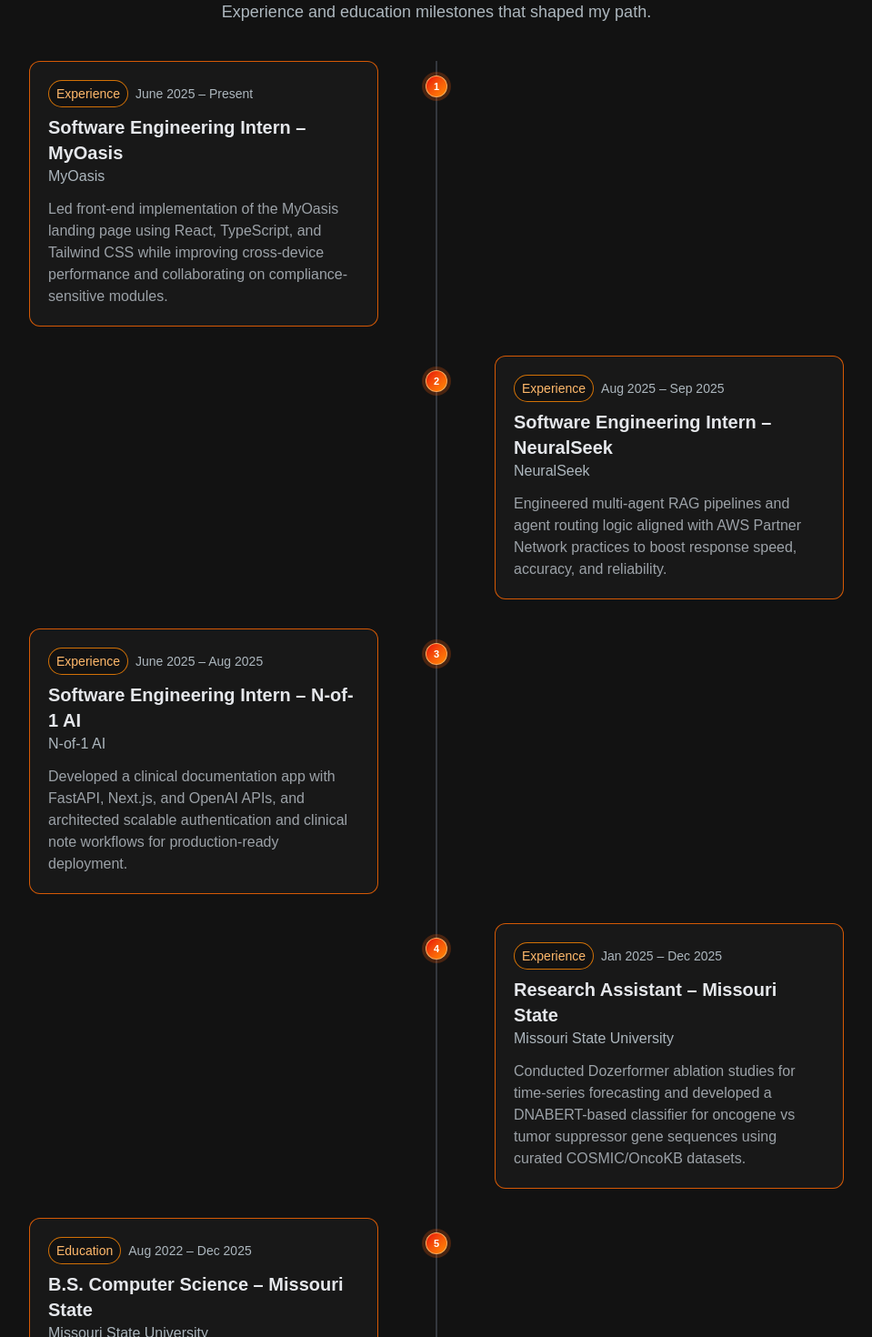
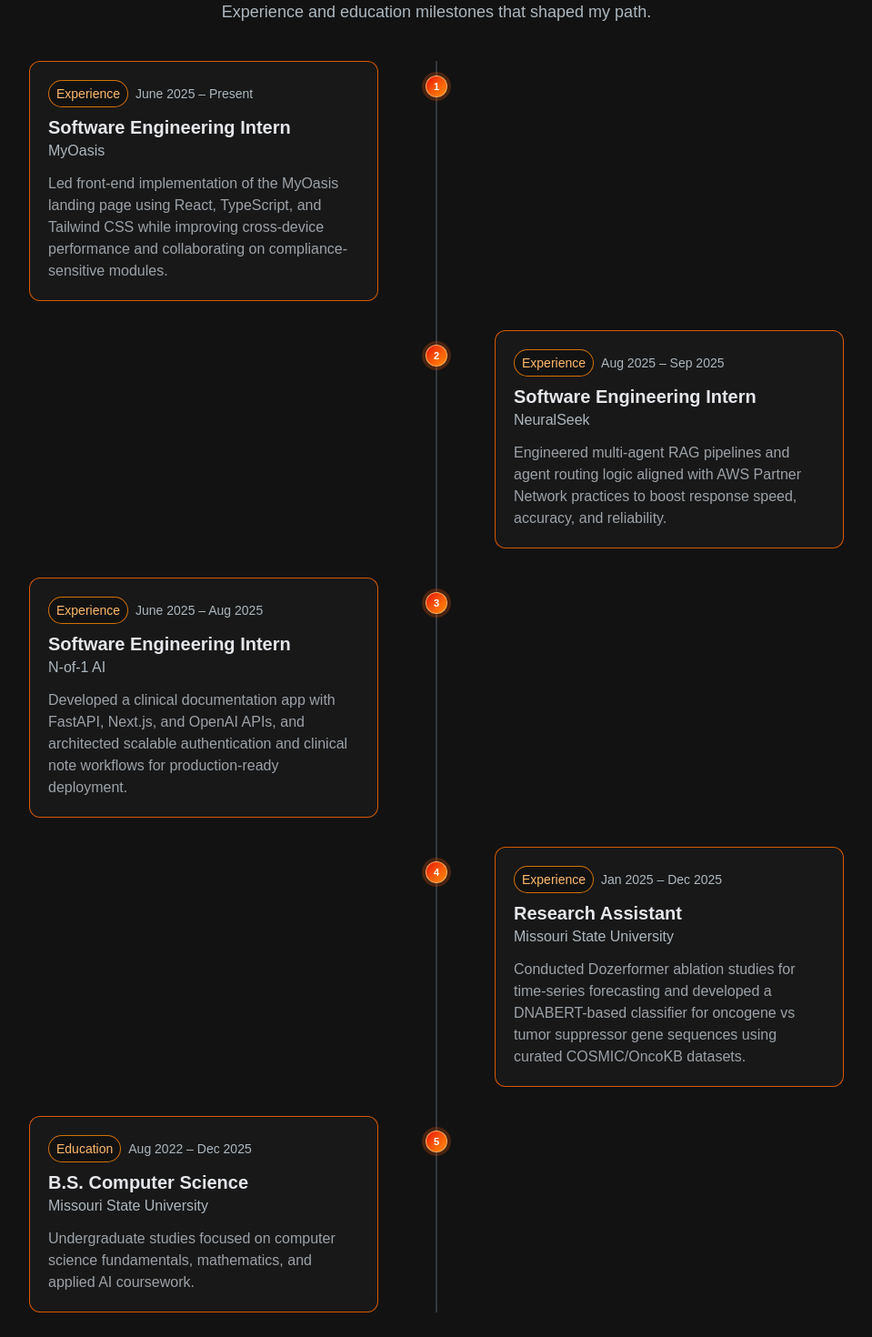
Before and after one commit to Zelun-He/portfolio-website, a Next.js app: page / in a window 1280 px wide. Shown: the part 1780-3250 px from the top of the page at 91% size, without its empty margins (160-1119 px from the left). Built offline with nearby package versions, Linux system fonts and the light colour scheme.

Commit message:
Timeline fix

```diff
--- a/src/app/components/JourneyTimeline.jsx
+++ b/src/app/components/JourneyTimeline.jsx
@@ -8,7 +8,7 @@
     id: "exp-oasis",
     type: "Experience",
     dateRange: "June 2025 – Present",
-    title: "Software Engineering Intern – MyOasis",
+    title: "Software Engineering Intern",
     org: "MyOasis",
     summary:
       "Led front-end implementation of the MyOasis landing page using React, TypeScript, and Tailwind CSS while improving cross-device performance and collaborating on compliance-sensitive modules.",
@@ -17,7 +17,7 @@
     id: "exp-neuralseek",
     type: "Experience",
     dateRange: "Aug 2025 – Sep 2025",
-    title: "Software Engineering Intern – NeuralSeek",
+    title: "Software Engineering Intern",
     org: "NeuralSeek",
     summary:
       "Engineered multi-agent RAG pipelines and agent routing logic aligned with AWS Partner Network practices to boost response speed, accuracy, and reliability.",
@@ -26,7 +26,7 @@
     id: "exp-nof1",
     type: "Experience",
     dateRange: "June 2025 – Aug 2025",
-    title: "Software Engineering Intern – N-of-1 AI",
+    title: "Software Engineering Intern",
     org: "N-of-1 AI",
     summary:
       "Developed a clinical documentation app with FastAPI, Next.js, and OpenAI APIs, and architected scalable authentication and clinical note workflows for production-ready deployment.",
@@ -35,7 +35,7 @@
     id: "exp-msu-research",
     type: "Experience",
     dateRange: "Jan 2025 – Dec 2025",
-    title: "Research Assistant – Missouri State",
+    title: "Research Assistant",
     org: "Missouri State University",
     summary:
       "Conducted Dozerformer ablation studies for time-series forecasting and developed a DNABERT-based classifier for oncogene vs tumor suppressor gene sequences using curated COSMIC/OncoKB datasets.",
@@ -44,7 +44,7 @@
     id: "edu-msu",
     type: "Education",
     dateRange: "Aug 2022 – Dec 2025",
-    title: "B.S. Computer Science – Missouri State",
+    title: "B.S. Computer Science",
     org: "Missouri State University",
     summary:
       "Undergraduate studies focused on computer science fundamentals, mathematics, and applied AI coursework.",
```
